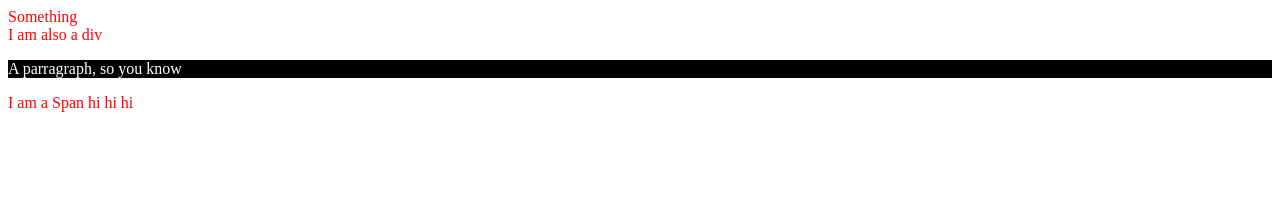
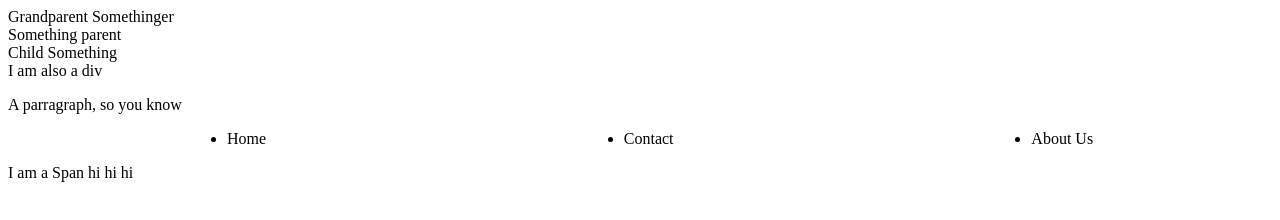
Before and after one commit to AlenVS02/Brainnest, a plain HTML site: page Week2/concepts.html in a window 1280 px wide. Drawn offline with Linux system fonts and the light colour scheme.

Commit message:
Created directories for assignments and finished first asssignment

```diff
--- a/Week2/concepts.html
+++ b/Week2/concepts.html
@@ -6,19 +6,31 @@
     <meta name="viewport" content="width=device-width, initial-scale=1.0">
     <title>Document</title>
     <style>
-        * {
-            color: red;
-        }
-        p {
-            color: white;
-            background-color: black;
+        .nav-bar{
+            display: flex;
+            justify-content: space-around;
         }
     </style>
 </head>
 <body>
-    <div>Something</div>
+    <div class="grandparent">
+        Grandparent Somethinger
+        <div class="parent">
+            Something parent
+            <div class="child">
+                Child Something
+            </div>
+        </div>
+    </div>
     <div>I am also a div</div>
     <p>A parragraph, so you know</p>
+    <ul class="nav-bar">
+        <li>Home</li>
+        <li>
+            Contact
+        </li>
+        <li>About Us</li>
+    </ul>
     <span>I am a Span hi hi hi</span>
 </body>
 </html>
```
